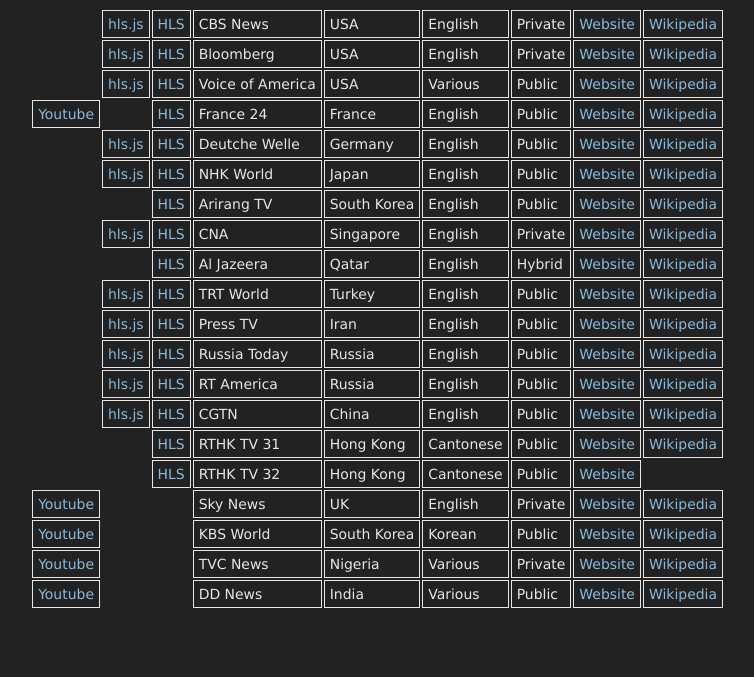
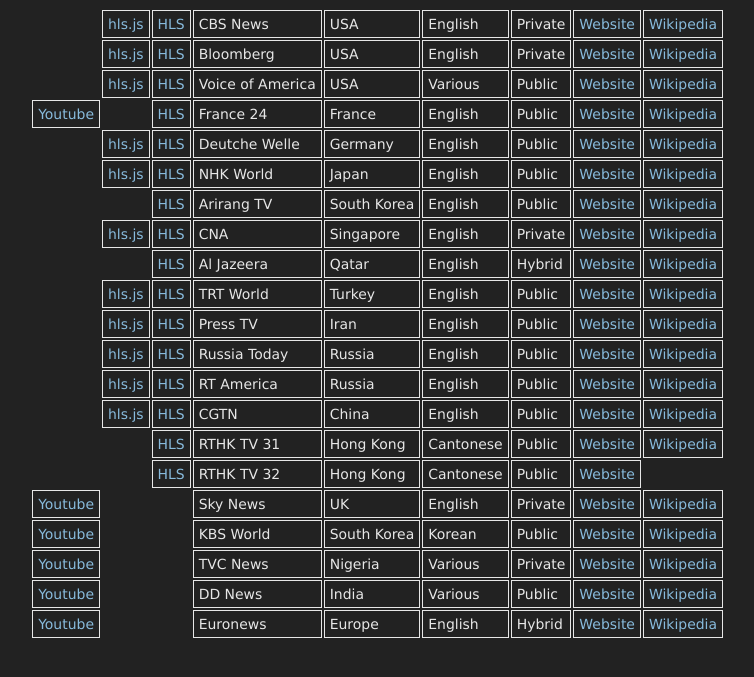
Before and after one commit to danburd/danburd.github.io, a Jekyll site: the page tvnews.html, which Jekyll copies as it is, in a window 1280 px wide. Shown: the top 677 px of the page, without its empty margins (264-1018 px from the left). Built offline with Jekyll 4.4.1, drawn with Linux system fonts in a browser that asks for light colours.

Commit message:
Added Euronews and its Youtube pages

```diff
--- a/tvnews.html
+++ b/tvnews.html
@@ -227,6 +227,17 @@
     <td><a href="http://www.ddinews.gov.in/">Website</a></td>
     <td><a href="https://en.wikipedia.org/wiki/DD_News">Wikipedia</a></td>
   </tr>
+  <tr>
+    <td><a href="https://www.youtube.com/watch?v=SM29tFvd_VM">Youtube</a></td>
+    <td></td>
+    <td></td>
+    <td>Euronews</td>
+    <td>Europe</td>
+    <td>English</td>
+    <td>Hybrid</td>
+    <td><a href="https://www.youtube.com/user/Euronews/videos?view=2&flow=grid">Website</a></td>
+    <td><a href="https://en.wikipedia.org/wiki/Euronews">Wikipedia</a></td>
+  </tr>
  </table>
 
 <!--
```
